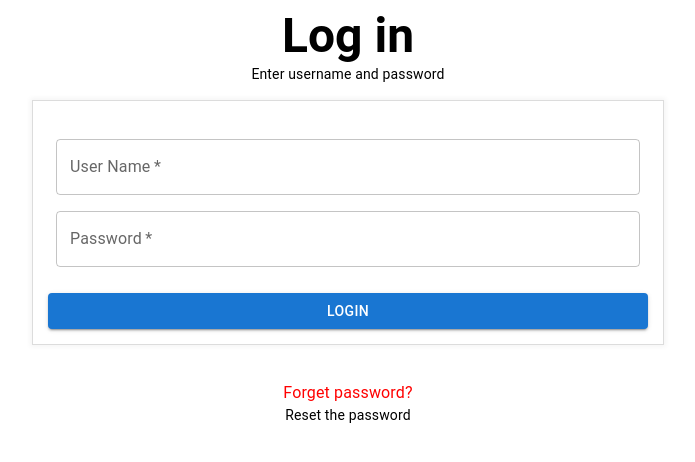
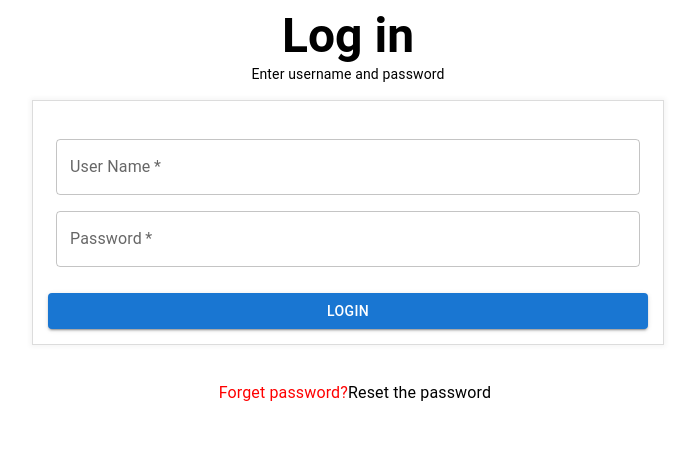
Before and after one commit to Aadhil-official/Hotel-Booking-PRJCT, a React (Vite) app: page /login in a window 1280 px wide. Shown: the top 462 px of the page, without its empty margins (292-987 px from the left). Built offline with nearby package versions, Linux system fonts and the light colour scheme.

Commit message:
Update Login form

```diff
--- a/src/Pages/SignIn.jsx
+++ b/src/Pages/SignIn.jsx
@@ -24,7 +24,7 @@ function SignIn() {
                             Enter username and password
                         </Typography>
                     </ThemeProvider>
-                </Grid><br/><br/>
+                </Grid><br /><br />
 
                 <Grid container textAlign='center' justifyContent='center'>
                     <Grid item xs={6} className='box'>
@@ -32,18 +32,25 @@ function SignIn() {
                     </Grid>
                 </Grid>
 
-                <Grid item xs={12} sx={{ fontWeight: 'bold' }}>
-                <br/><br/><ThemeProvider theme={theme}>
+                <Grid item xs={6} sx={{ fontWeight: 'bold' }} textAlign='right'>
+                <br /><br />
+                    <ThemeProvider theme={theme}>
                         <Typography variant='body1' color='red'>
                             Forget password?
                         </Typography>
-                        <Typography variant='body2'>
+                    </ThemeProvider>
+                </Grid>
+
+                <Grid item xs={6} sx={{ fontWeight: 'bolder' }} textAlign='left'>
+                <br /><br />
+                    <ThemeProvider theme={theme}>
+                        <Typography variant='body1'>
                             Reset the password
                         </Typography>
                     </ThemeProvider>
                 </Grid>
             </Grid>
-        </div>
+        </div >
     )
 }
 
```
